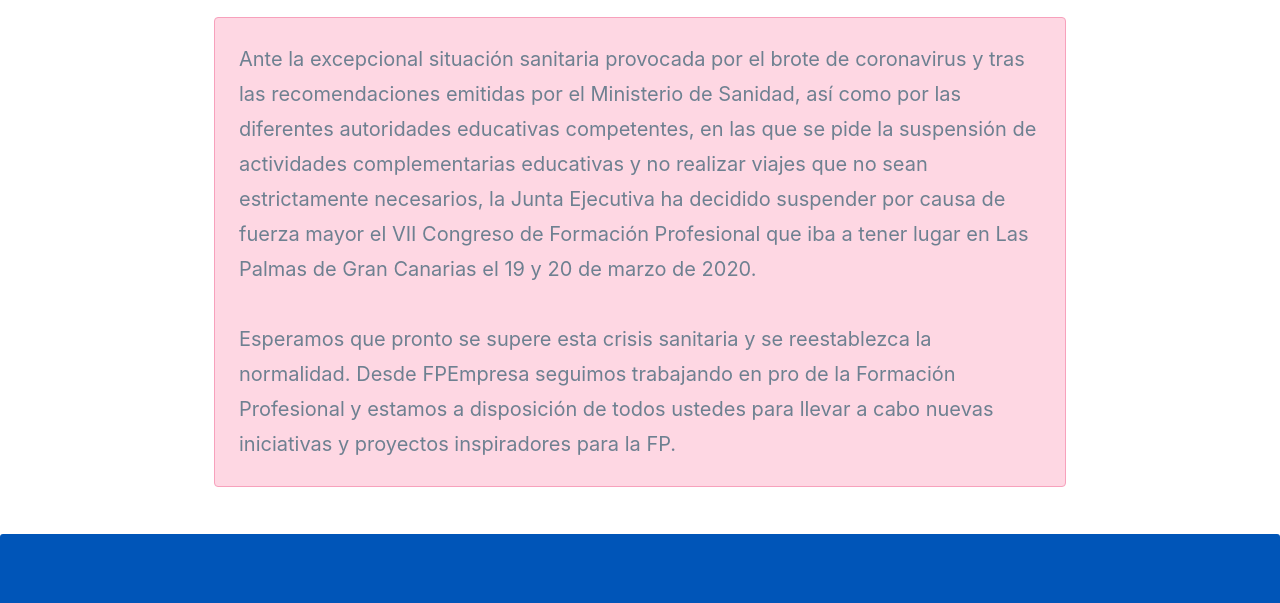
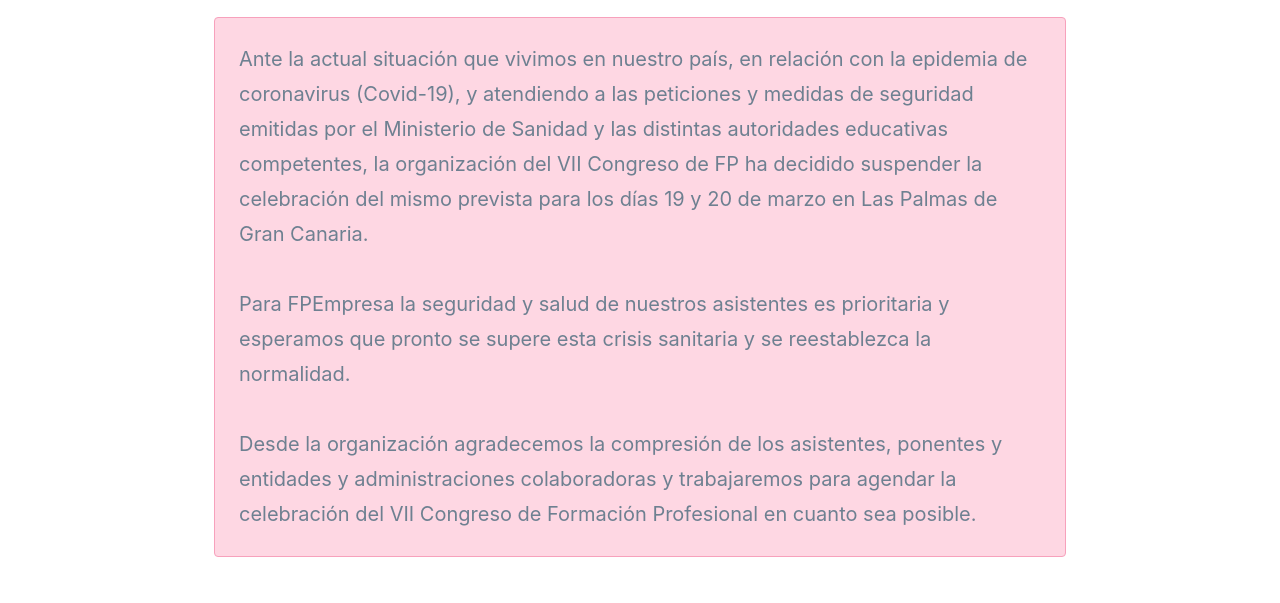
Before and after one commit to fpempresa/congreso2020, a website: page index.html in a window 1280 px wide. Shown: the part 156-759 px from the top of the page. Drawn offline with Linux system fonts and the light colour scheme.

Commit message:
cambiar los textos

```diff
--- a/index.html
+++ b/index.html
@@ -29,10 +29,13 @@
                     </div>
 
                     <div class="c-text c-message c-message--main-color">
-                        Ante la excepcional situación sanitaria provocada por el brote de coronavirus y tras las recomendaciones emitidas por el Ministerio de Sanidad, así como por las diferentes autoridades educativas competentes, en las que se pide la suspensión de actividades complementarias educativas y no realizar viajes que no sean estrictamente necesarios, la Junta Ejecutiva ha decidido suspender por causa de fuerza mayor el VII Congreso de Formación Profesional que iba a tener lugar en Las Palmas de Gran Canarias el 19 y 20 de marzo de 2020.
+                        Ante la actual situación que vivimos en nuestro país, en relación con la epidemia de coronavirus (Covid-19), y atendiendo a las peticiones y medidas de seguridad emitidas por el Ministerio de Sanidad y las distintas autoridades educativas competentes, la organización del VII Congreso de FP ha decidido suspender la celebración del mismo prevista para los días 19 y 20 de marzo en Las Palmas de Gran Canaria.
                         <br>
                         <br>
-Esperamos que pronto se supere esta crisis sanitaria y se reestablezca la normalidad. Desde FPEmpresa seguimos trabajando en pro de la Formación Profesional y estamos a disposición de todos ustedes para llevar a cabo nuevas iniciativas y proyectos inspiradores para la FP.
+                        Para FPEmpresa la seguridad y salud de nuestros asistentes es prioritaria y esperamos que pronto se supere esta crisis sanitaria y se reestablezca la normalidad.
+                        <br>
+                        <br>
+                        Desde la organización agradecemos la compresión de los asistentes, ponentes y entidades y administraciones colaboradoras y trabajaremos para agendar la celebración del VII Congreso de Formación Profesional en cuanto sea posible.
                     </div>
 
                 </div>
```
Lines whose indentation alone changed are shown as unchanged.
